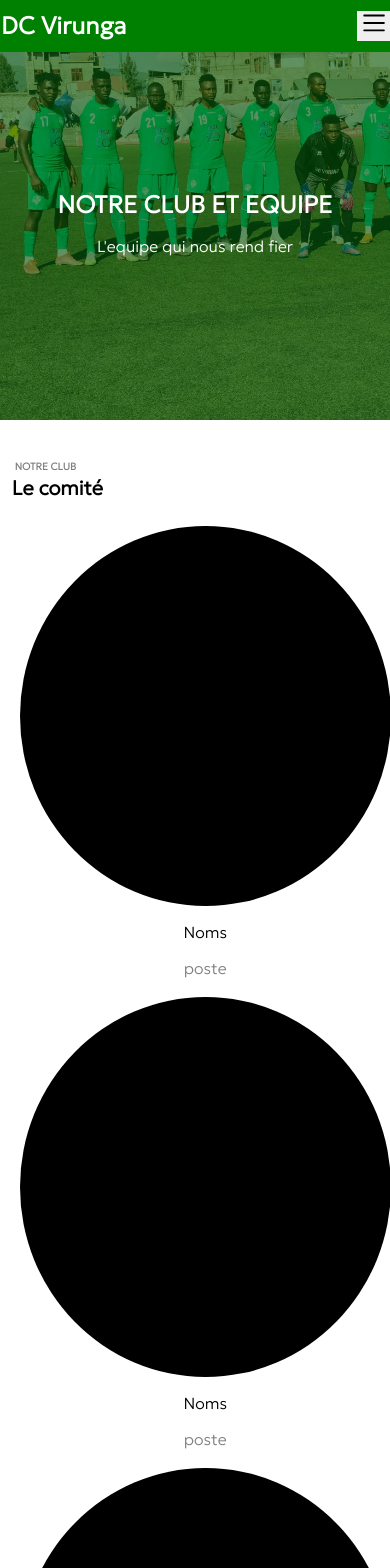
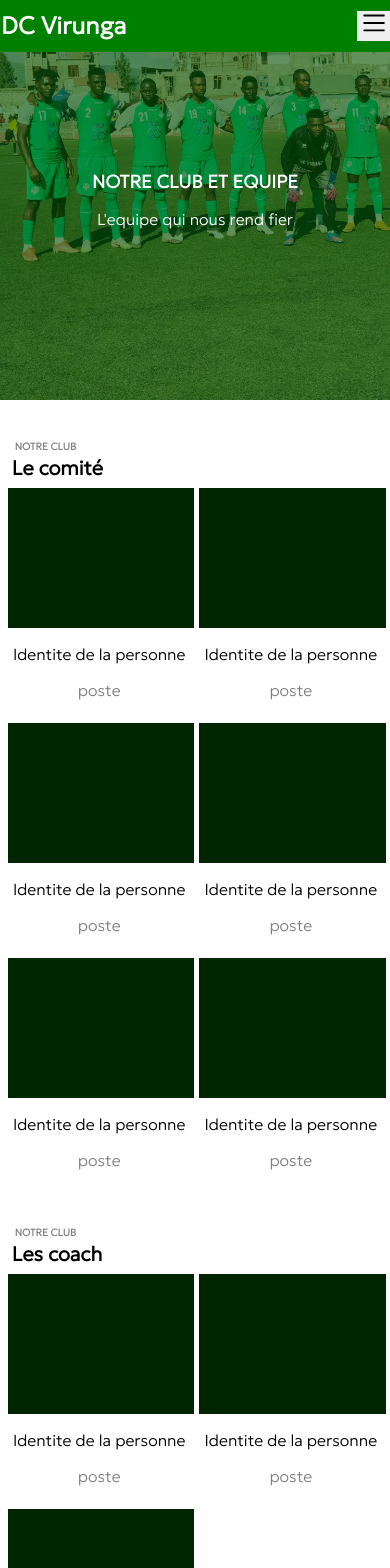
Before and after one commit to yavchris07/virung, a React (Create React App) app: page /club in a window 390 px wide. Shown: the top 1568 px of the page. Built offline with nearby package versions, Linux system fonts and the light colour scheme.

Commit message:
new commit on scss

```diff
--- a/src/components/club-card.tsx
+++ b/src/components/club-card.tsx
@@ -4,7 +4,7 @@ export const ClubCard = () => {
         <div className='photo'>
             <img src={''} alt="" />
         </div>
-        <p>Noms</p>
+        <p>Identite de la personne</p>
         <p style={{color:'grey'}}>poste</p>
     </div>
   )
--- a/src/styles/banner1.scss
+++ b/src/styles/banner1.scss
@@ -19,3 +19,19 @@
     }
   }
 }
+
+@media screen and (max-width: 600px){
+  .banner1{
+    height: 400px;
+
+    .cover-short {
+      width: 100%;
+      height: 100%;
+      background: rgba(1, 80, 1, 0.6);
+      h1{
+        padding-top: 170px;
+        font-size: 18px;
+      }
+    }
+  }
+}
--- a/src/styles/club.scss
+++ b/src/styles/club.scss
@@ -21,21 +21,25 @@
 
 @media screen and (max-width: 600px) {
     .c{
-        width: 95%;
+        width: 97%;
         margin: 5px auto;
         display: grid;
-        grid-template-columns: repeat(1,1fr);
-        gap: 3px;
-        padding: 20px;
+        grid-template-columns: repeat(2,1fr);
+        gap: 5px;
+        // padding: 20px;
+        // border: 1px solid red;
         .kart{
             // border: 1px solid red;
             text-align: center;
             .photo{
-                border-radius: 50%;
-                background: black;
-                height: 380px;
+                border-radius: 0px;
+                background: rgb(1, 36, 1);
+                width: 100%;
+                height: 140px;
+                margin: 2px;
+                // border: 1px solid red;
                 p{
-                    margin: 2px;
+                    margin: 1px;
                 }
             }
         }
--- a/src/styles/footer.scss
+++ b/src/styles/footer.scss
@@ -221,11 +221,11 @@ $white-black:#f7f7f7;
                         color: grey;
                     }
                     input{
-                        // border: 1px solid gray;
-                        border: none;
+                        border:2px solid gray;
+                        // border: none;
                         border-radius: 5px;
-                        padding: 18px 2px;
-                        background: rgb(0, 0, 0);
+                        padding: 12px 2px;
+                        background: none;
                         color: rgb(210, 210, 210);
                         // width: 98%;
                         font-size: 20px;
--- a/src/styles/home.scss
+++ b/src/styles/home.scss
@@ -201,7 +201,7 @@ $white-black:#f7f7f7;
         .pic{
             width: 100%;
             height: 220px;
-            background: #c6538c;
+            background: #212121;
         }
         h4{ margin: 2px;}
         .under{
@@ -228,7 +228,7 @@ $white-black:#f7f7f7;
         .cover{
             width: 100%;
             height: 100%;
-            background: rgb(0, 143, 0,.8);
+            background: rgb(0, 143, 0,.4);
             background-size:contain;
             text-align: center;
             p{
```
